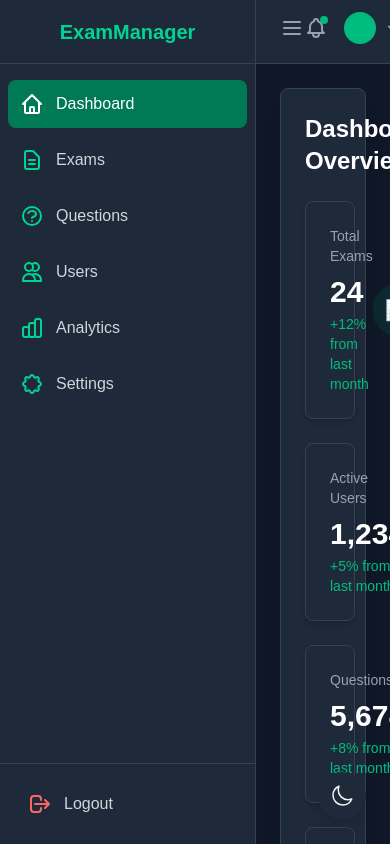
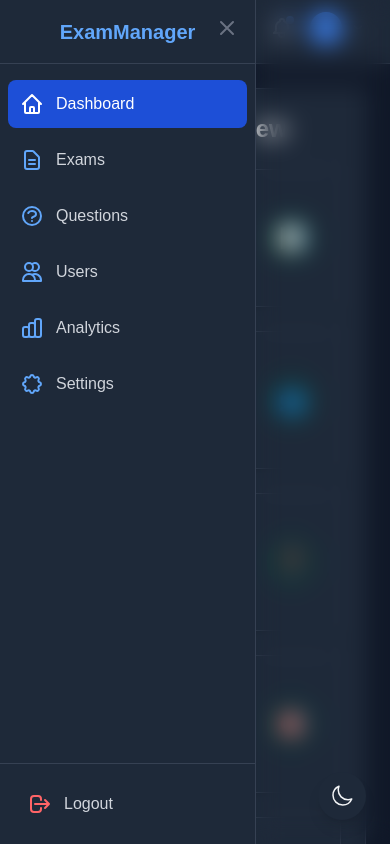
Before and after one commit to vaibhav16092008/exam-superadmin, a Next.js app: page /dashboard in a window 390 px wide. Built offline with nearby package versions, Linux system fonts and the light colour scheme; no server answers; a web font is replaced by a local one.

Commit message:
dynamic color theme added

```diff
--- /dev/null
+++ b/src/app/dashboard/approvals/page.jsx
@@ -0,0 +1,11 @@
+import React from 'react'
+
+const page = () => {
+    return (
+        <div>
+
+        </div>
+    )
+}
+
+export default page
--- a/src/app/dashboard/layout.js
+++ b/src/app/dashboard/layout.js
@@ -10,7 +10,7 @@ const Layout = ({ children }) => {
   return (
     <div className="flex h-screen bg-gray-100 dark:bg-gray-900 text-gray-900 dark:text-gray-100 transition-colors duration-300">
       {/* Sidebar */}
-      <Sidebar isOpen={sidebarOpen} />
+      <Sidebar isOpen={sidebarOpen} setSidebarOpen={setSidebarOpen} />
 
       {/* Main Content Area */}
       <div className="flex-1 flex flex-col overflow-hidden">
--- a/src/app/globals.css
+++ b/src/app/globals.css
@@ -2,24 +2,96 @@
 @import "tailwindcss";
 @custom-variant dark (&:where(.dark, .dark *));
 
-:root {
-  --background: #ffffff;
-  --foreground: #171717;
+@theme {
+  --color-primary-100: var(--color-primary-100); /* color primary 100 */
+  --color-primary-200: var(--color-primary-200); /* color primary 200 */
+  --color-primary-300: var(--color-primary-300); /* color primary 300 */
+  --color-primary-400: var(--color-primary-400); /* color primary 400 */
+  --color-primary-500: var(--color-primary-500); /* color primary 500 */
+  --color-primary-600: var(--color-primary-600); /* color primary 600 */
+  --color-primary-700: var(--color-primary-700); /* color primary 700 */
+  --color-primary-800: var(--color-primary-800); /* color primary 800 */
+  --color-primary-900: var(--color-primary-900); /* color primary 900 */
 }
 
-@theme inline {
-  --color-background: var(--background);
-  --color-foreground: var(--foreground);
-  --font-sans: var(--font-geist-sans);
-  --font-mono: var(--font-geist-mono);
+@layer base {
+  :root {
+    --color-primary-100: hsl(152, 76%, 90%); /* emerald-100 */
+    --color-primary-200: hsl(154, 76%, 80%); /* emerald-200 */
+    --color-primary-300: hsl(156, 72%, 67%); /* emerald-300 */
+    --color-primary-400: hsl(158, 64%, 52%); /* emerald-400 */
+    --color-primary-500: hsl(160, 84%, 39%); /* emerald-500 */
+    --color-primary-600: hsl(160, 84%, 33%); /* emerald-600 */
+    --color-primary-700: hsl(161, 94%, 26%); /* emerald-700 */
+    --color-primary-800: hsl(163, 94%, 20%); /* emerald-800 */
+    --color-primary-900: hsl(164, 93%, 15%); /* emerald-900 */
+  }
+
+  * {
+    @apply transition-colors duration-500 ease-in-out;
+  }
+}
+/* theme blue */
+.theme-blue {
+  --color-primary-100: hsl(213, 100%, 95%); /* blue-100 */
+  --color-primary-200: hsl(213, 94%, 87%); /* blue-200 */
+  --color-primary-300: hsl(212, 96%, 78%); /* blue-300 */
+  --color-primary-400: hsl(213, 94%, 68%); /* blue-400 */
+  --color-primary-500: hsl(217, 91%, 60%); /* blue-500 */
+  --color-primary-600: hsl(221, 83%, 53%); /* blue-600 */
+  --color-primary-700: hsl(224, 76%, 48%); /* blue-700 */
+  --color-primary-800: hsl(226, 71%, 40%); /* blue-800 */
+  --color-primary-900: hsl(228, 63%, 34%); /* blue-900 */
+}
+/* theme orange */
+.theme-orange {
+  --color-primary-100: hsl(33, 100%, 92%); /* orange-100 */
+  --color-primary-200: hsl(34, 100%, 85%); /* orange-200 */
+  --color-primary-300: hsl(33, 100%, 70%); /* orange-300 */
+  --color-primary-400: hsl(31, 100%, 60%); /* orange-400 */
+  --color-primary-500: hsl(27, 96%, 53%); /* orange-500 */
+  --color-primary-600: hsl(25, 90%, 48%); /* orange-600 */
+  --color-primary-700: hsl(22, 82%, 39%); /* orange-700 */
+  --color-primary-800: hsl(20, 77%, 31%); /* orange-800 */
+  --color-primary-900: hsl(17, 75%, 25%); /* orange-900 */
 }
 
-/* @media (prefers-color-scheme: dark) {
-  :root {
-    --background: #0a0a0a;
-    --foreground: #ededed;
-  }
-} */
+/* theme rose */
+.theme-rose {
+  --color-primary-100: hsl(330, 100%, 95%); /* rose-100 */
+  --color-primary-200: hsl(330, 100%, 90%); /* rose-200 */
+  --color-primary-300: hsl(330, 95%, 83%); /* rose-300 */
+  --color-primary-400: hsl(330, 90%, 70%); /* rose-400 */
+  --color-primary-500: hsl(330, 81%, 60%); /* rose-500 */
+  --color-primary-600: hsl(330, 75%, 51%); /* rose-600 */
+  --color-primary-700: hsl(330, 70%, 45%); /* rose-700 */
+  --color-primary-800: hsl(329, 65%, 37%); /* rose-800 */
+  --color-primary-900: hsl(328, 61%, 30%); /* rose-900 */
+}
+/* theme sky */
+.theme-sky {
+  --color-primary-100: hsl(204, 100%, 97%); /* sky-100 */
+  --color-primary-200: hsl(204, 94%, 94%); /* sky-200 */
+  --color-primary-300: hsl(201, 94%, 86%); /* sky-300 */
+  --color-primary-400: hsl(199, 95%, 74%); /* sky-400 */
+  --color-primary-500: hsl(198, 93%, 60%); /* sky-500 */
+  --color-primary-600: hsl(198, 88%, 48%); /* sky-600 */
+  --color-primary-700: hsl(200, 90%, 41%); /* sky-700 */
+  --color-primary-800: hsl(202, 90%, 36%); /* sky-800 */
+  --color-primary-900: hsl(204, 80%, 32%); /* sky-900 */
+}
+/* theme violet */
+.theme-violet {
+  --color-primary-100: hsl(250, 100%, 95%); /* violet-100 */
+  --color-primary-200: hsl(251, 95%, 89%); /* violet-200 */
+  --color-primary-300: hsl(252, 94%, 82%); /* violet-300 */
+  --color-primary-400: hsl(254, 90%, 74%); /* violet-400 */
+  --color-primary-500: hsl(256, 85%, 67%); /* violet-500 */
+  --color-primary-600: hsl(258, 78%, 60%); /* violet-600 */
+  --color-primary-700: hsl(262, 72%, 51%); /* violet-700 */
+  --color-primary-800: hsl(265, 70%, 44%); /* violet-800 */
+  --color-primary-900: hsl(267, 63%, 38%); /* violet-900 */
+}
 
 html {
   transition: background-color 0.5s ease, color 0.5s ease;
@@ -41,11 +113,10 @@ body {
 
 /* Handle */
 ::-webkit-scrollbar-thumb {
-  background: #007a55;
-  border-radius: 0;
+  @apply bg-primary-700;
 }
 
 /* Handle on hover */
 ::-webkit-scrollbar-thumb:hover {
-  background: #00bc7d;
+  @apply bg-primary-500;
 }
--- a/src/app/layout.js
+++ b/src/app/layout.js
@@ -21,7 +21,7 @@ export const metadata = {
 
 export default function RootLayout({ children }) {
   return (
-    <html lang="en" className="dark">
+    <html lang="en" className="dark theme-blue">
       <body
         className={`${geistSans.variable} ${geistMono.variable} antialiased`}
       >
--- a/src/components/Navbar.jsx
+++ b/src/components/Navbar.jsx
@@ -48,12 +48,12 @@ const Navbar = ({ sidebarOpen, setSidebarOpen }) => {
                                 d="M15 17h5l-1.405-1.405A2.032 2.032 0 0118 14.158V11a6.002 6.002 0 00-4-5.659V5a2 2 0 10-4 0v.341C7.67 6.165 6 8.388 6 11v3.159c0 .538-.214 1.055-.595 1.436L4 17h5m6 0v1a3 3 0 11-6 0v-1m6 0H9"
                             />
                         </svg>
-                        <span className="absolute top-0 right-0 h-2 w-2 rounded-full bg-emerald-500"></span>
+                        <span className="absolute top-0 right-0 h-2 w-2 rounded-full bg-primary-500"></span>
                     </button>
 
                     <div className="relative">
                         <button className="flex items-center space-x-2 focus:outline-none group">
-                            <div className="h-8 w-8 rounded-full bg-emerald-500 flex items-center justify-center transition-transform duration-300 group-hover:scale-110">
+                            <div className="h-8 w-8 rounded-full bg-primary-500 flex items-center justify-center transition-transform duration-300 group-hover:scale-110">
                                 <span className="text-white font-medium">{name}</span>
                             </div>
                             <span className="text-gray-700 dark:text-white text-sm font-medium hidden md:inline-block transition-colors duration-300">
--- a/src/components/Sidebar.jsx
+++ b/src/components/Sidebar.jsx
@@ -5,8 +5,7 @@ import { NextURL } from "next/dist/server/web/next-url";
 import Link from "next/link";
 import { usePathname, useRouter } from "next/navigation";
 
-
-const Sidebar = ({ isOpen }) => {
+const Sidebar = ({ isOpen, setSidebarOpen }) => {
     const currentPath = usePathname();
     const router = useRouter();
     const navItems = [
@@ -48,18 +47,52 @@ const Sidebar = ({ isOpen }) => {
     };
 
     return (
+        <>
+            {/* Mobile Overlay */}
+            {isOpen && (
                 <div
-            className={`${isOpen ? "w-64" : "w-20"
-                } bg-white dark:bg-gray-800 border-r border-gray-200 dark:border-gray-700 flex flex-col transition-all duration-300 ease-in-out`}
+                    className="fixed inset-0  backdrop-blur-md bg-opacity-50 z-40 lg:hidden"
+                    onClick={() => setSidebarOpen(!isOpen)}
+                />
+            )}
+
+            {/* Sidebar */}
+            <div
+                className={`fixed lg:relative z-50 ${isOpen ? "w-64" : "w-20"
+                    } bg-white dark:bg-gray-800 border-r border-gray-200 dark:border-gray-700 flex flex-col transition-all duration-300 ease-in-out h-screen ${isOpen ? "left-0" : "-left-20 lg:left-0"
+                    }`}
             >
+                {/* Close Button for Mobile */}
+                {isOpen && (
+                    <button
+                        onClick={() => setSidebarOpen(!isOpen)}
+                        className="cursor-pointer lg:hidden absolute right-4 top-4 text-gray-500 hover:text-gray-700 dark:hover:text-gray-300"
+                    >
+                        <svg
+                            xmlns="http://www.w3.org/2000/svg"
+                            className="h-6 w-6"
+                            fill="none"
+                            viewBox="0 0 24 24"
+                            stroke="currentColor"
+                        >
+                            <path
+                                strokeLinecap="round"
+                                strokeLinejoin="round"
+                                strokeWidth={2}
+                                d="M6 18L18 6M6 6l12 12"
+                            />
+                        </svg>
+                    </button>
+                )}
+
                 {/* Logo */}
                 <div className="flex items-center justify-center h-16 border-b border-gray-200 dark:border-gray-700">
                     {isOpen ? (
-                    <h1 className="text-xl font-bold text-emerald-600 dark:text-emerald-400 transition-colors duration-300">
+                        <h1 className="text-xl font-bold text-primary-600 dark:text-primary-400 transition-colors duration-300">
                             ExamManager
                         </h1>
                     ) : (
-                    <div className="w-8 h-8 bg-emerald-500 rounded-full flex items-center justify-center transition-transform duration-300 hover:scale-110">
+                        <div className="w-8 h-8 bg-primary-500 rounded-full flex items-center justify-center transition-transform duration-300 hover:scale-110">
                             <span className="text-white font-bold">EM</span>
                         </div>
                     )}
@@ -77,19 +110,18 @@ const Sidebar = ({ isOpen }) => {
                                         aria-current={isActive ? "page" : undefined}
                                         className={`flex items-center p-3 rounded-lg group transition-colors duration-300
                                         ${isActive
-                                            ? "bg-emerald-700 text-white dark:text-white"
+                                                ? "bg-primary-700 text-white dark:text-white"
                                                 : "text-gray-700 dark:text-gray-300 hover:bg-gray-100 dark:hover:bg-gray-700"
-                                        }
-            `}
+                                            }`}
+                                        onClick={() => setSidebarOpen(!isOpen)}
                                     >
                                         <svg
                                             xmlns="http://www.w3.org/2000/svg"
                                             className={`h-6 w-6 transition-colors duration-300
                                             ${isActive
                                                     ? "text-white"
-                                                : "text-emerald-500 dark:text-emerald-400 group-hover:text-emerald-600 dark:group-hover:text-emerald-300"
-                                            }
-              `}
+                                                    : "text-primary-500 dark:text-primary-400 group-hover:text-primary-600 dark:group-hover:text-primary-300"
+                                                }`}
                                             fill="none"
                                             viewBox="0 0 24 24"
                                             stroke="currentColor"
@@ -148,6 +180,7 @@ const Sidebar = ({ isOpen }) => {
                     </button>
                 </div>
             </div>
+        </>
     );
 };
 
```
Also changed, not shown: src/app/login/page.jsx (+9 -9 lines). Lines whose indentation alone changed are shown as unchanged.
